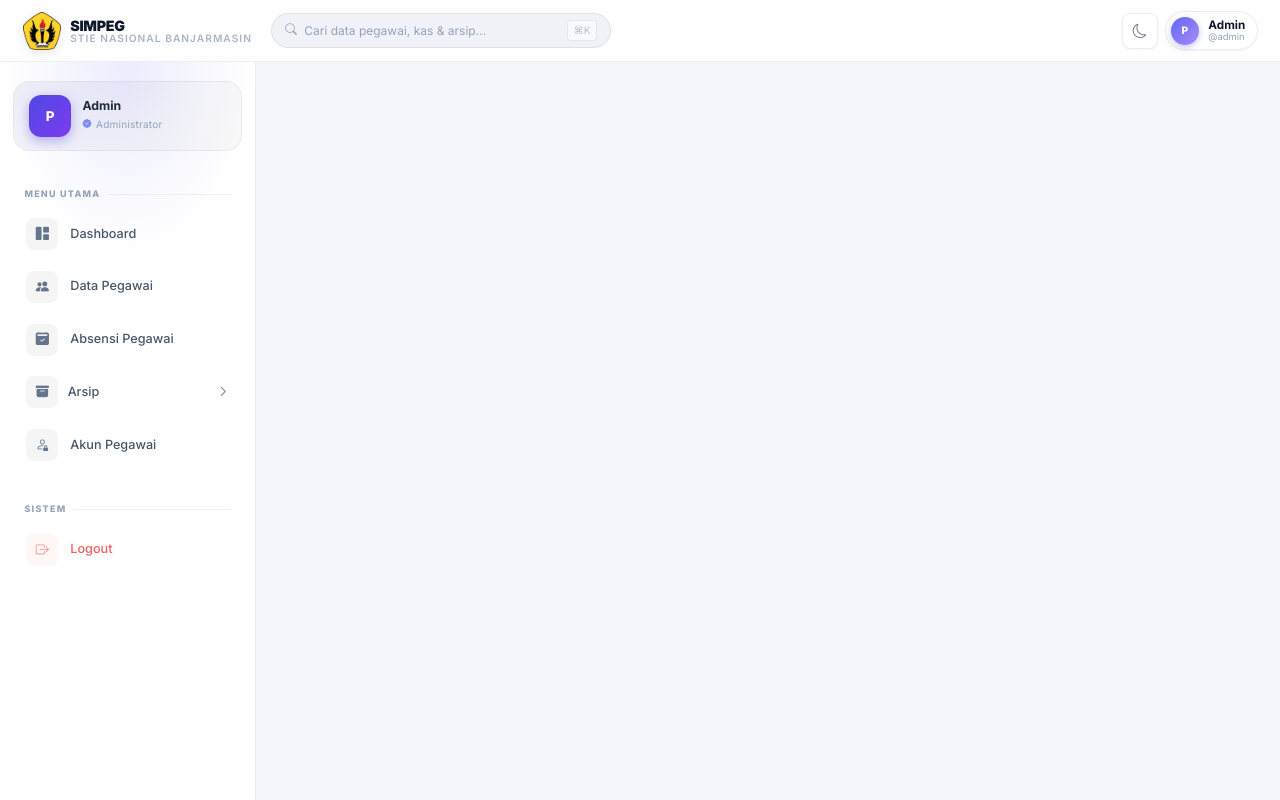
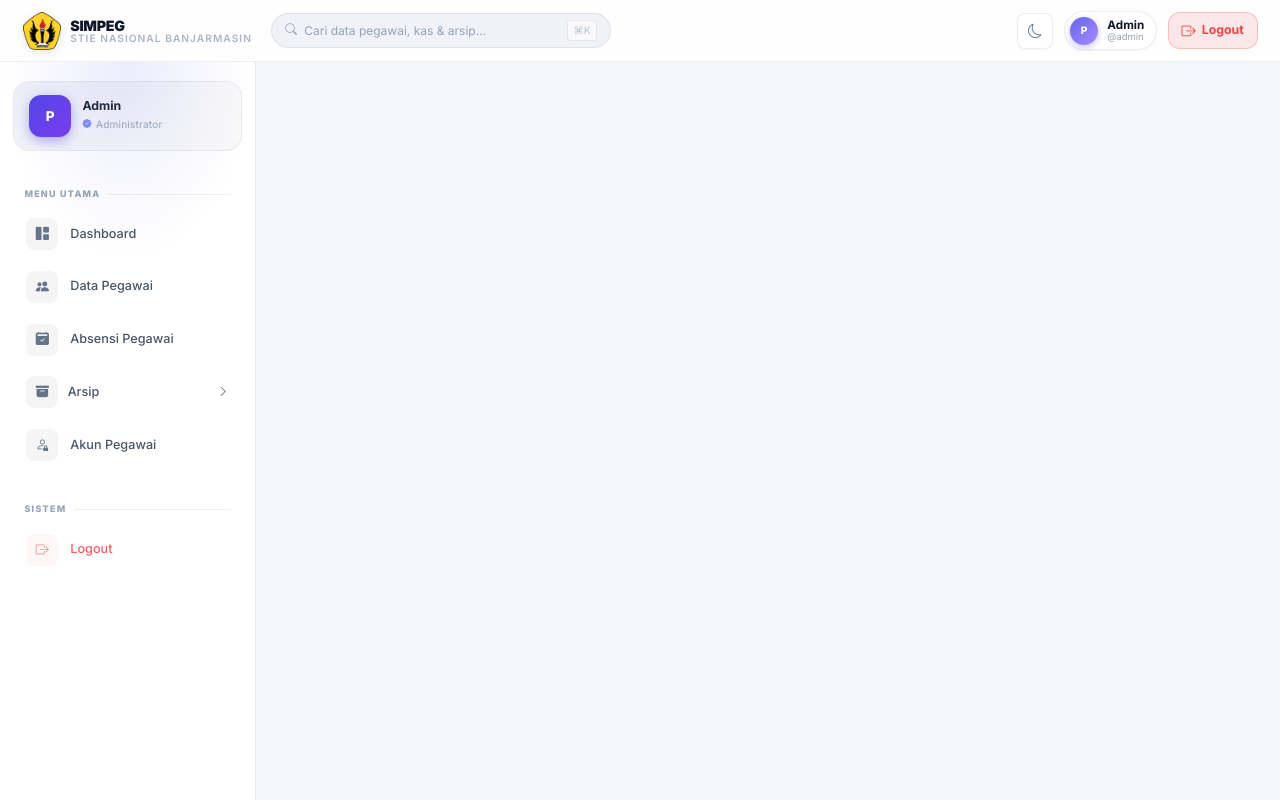
Before and after one commit to stienasbjm/simpeg, a PHP site: page /simpeg/templates/parts/header.php in a window 1280 px wide. Run offline with PHP 8.4, Linux system fonts and the light colour scheme.

Commit message:
Pindahkan tombol logout ke pojok kanan atas topbar utama & portal

```diff
--- a/templates/parts/header.php
+++ b/templates/parts/header.php
@@ -74,7 +74,7 @@ $is_keuangan_active = in_array($current, $keuangan_matches);
     <span style="margin-left:auto;font-size:.68rem;opacity:.6;background:var(--bg-card);border:1px solid var(--border-medium);border-radius:4px;padding:.1rem .35rem;">⌘K</span>
   </div>
 
-  <div class="e-topbar-right">
+  <div class="e-topbar-right" style="display:flex;align-items:center;gap:.75rem;">
     <button class="e-theme-btn" id="themeBtn" type="button" title="Toggle dark mode">
       <i class="bi bi-moon" id="themeIco"></i>
     </button>
@@ -90,6 +90,12 @@ $is_keuangan_active = in_array($current, $keuangan_matches);
         </div>
       </div>
     </div>
+
+    <!-- Tombol Logout Pojok Kanan Atas -->
+    <a href="<?php echo BASE_URL; ?>logout" class="e-btn-logout-topbar" title="Keluar dari Sistem" style="display:inline-flex;align-items:center;gap:.4rem;padding:.4rem .85rem;border-radius:var(--r-md);background:rgba(239,68,68,.12);color:var(--red);font-size:.82rem;font-weight:700;text-decoration:none;border:1px solid rgba(239,68,68,.25);transition:all .2s ease;">
+      <i class="bi bi-box-arrow-right" style="font-size:.95rem;"></i>
+      <span class="d-none d-sm-inline">Logout</span>
+    </a>
   </div>
 </header>
 
--- a/templates/portal/layout.php
+++ b/templates/portal/layout.php
@@ -75,8 +75,9 @@ $current   = $page ?? 'absensi';
       <i class="bi bi-moon" id="themeIco"></i>
     </button>
     <a href="<?php echo BASE_URL; ?>logout"
-       class="portal-nav-link" style="color:var(--red);" title="Logout">
-      <i class="bi bi-box-arrow-right"></i>
+       class="e-btn-logout-topbar" style="display:inline-flex;align-items:center;gap:.4rem;padding:.38rem .8rem;border-radius:var(--r-full);background:rgba(239,68,68,.12);color:var(--red);font-size:.8rem;font-weight:700;text-decoration:none;border:1px solid rgba(239,68,68,.25);transition:all .2s ease;margin-left:.35rem;" title="Logout / Keluar">
+      <i class="bi bi-box-arrow-right" style="font-size:.9rem;"></i>
+      <span class="d-none d-sm-inline">Logout</span>
     </a>
   </nav>
 </div>
```
